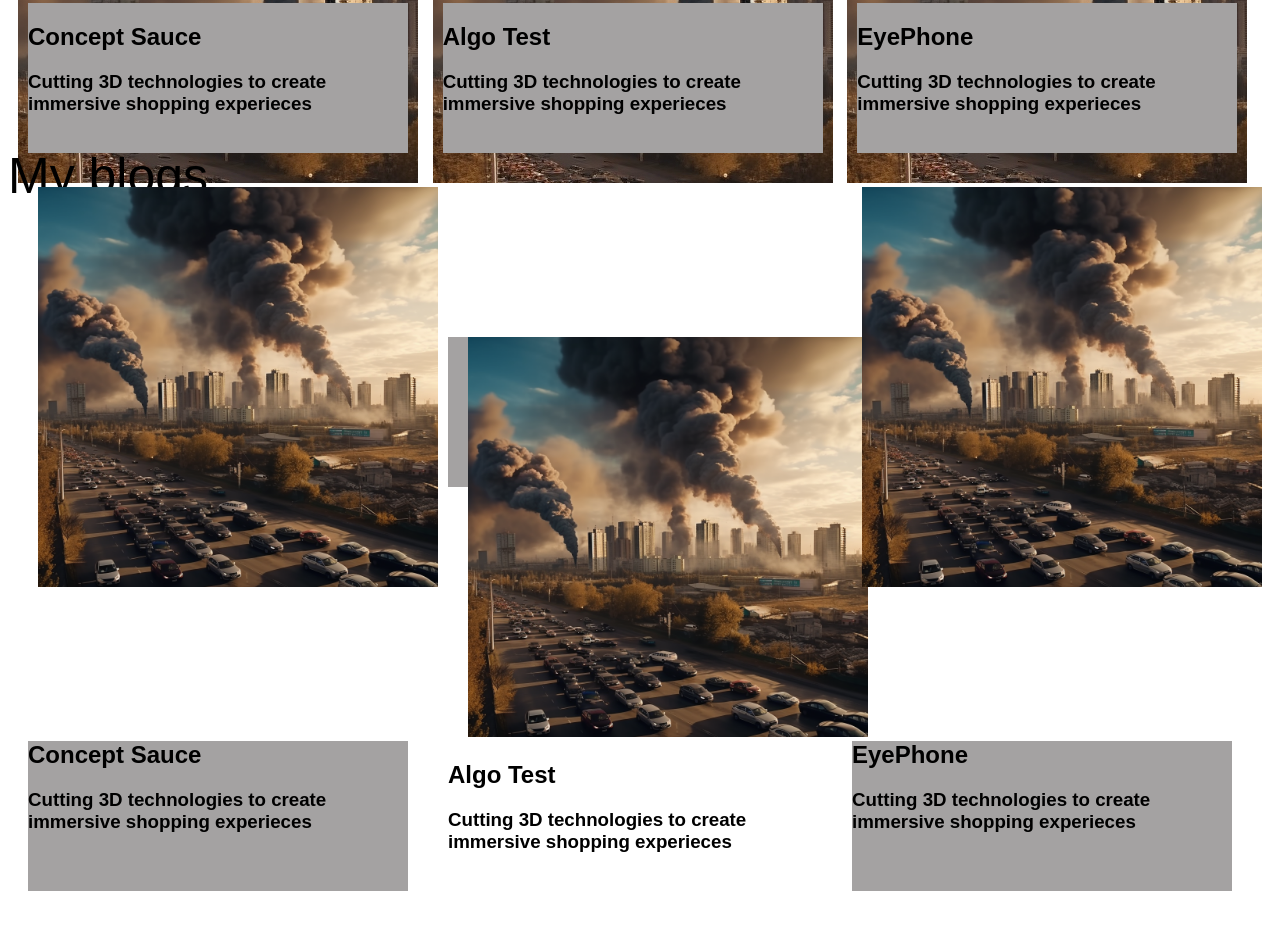
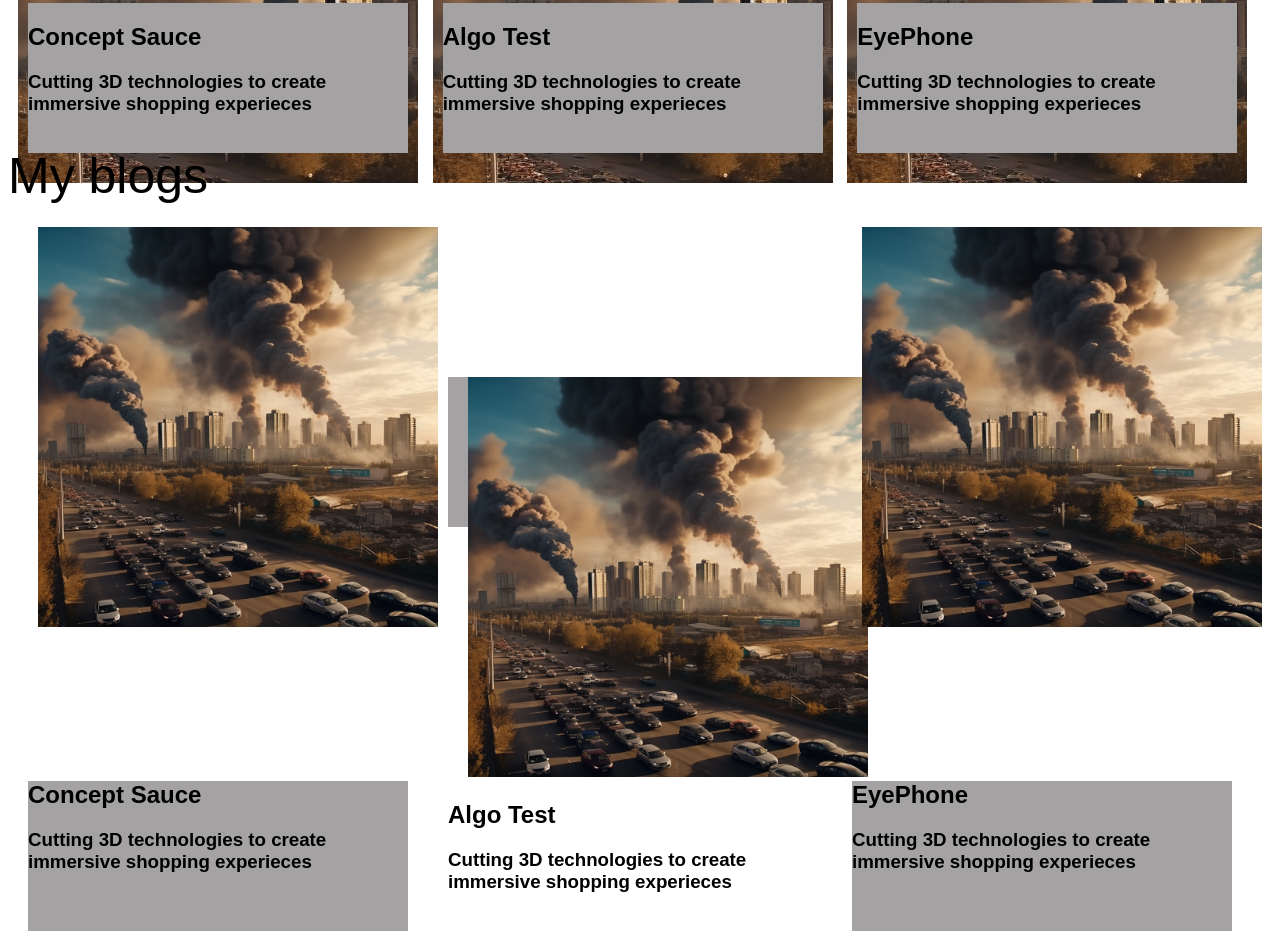
Before and after one commit to Ronald-hub-web/Simple-Portfolio, a plain HTML site: page index3.html in a window 1280 px wide. Shown: the part 2371-3305 px from the top of the page. Drawn offline with Linux system fonts and the light colour scheme.

Commit message:
Added some changes

```diff
--- a/index3.html
+++ b/index3.html
@@ -115,7 +115,7 @@
       <header class="prot2-name">My blogs</header>
     </div>
 
-    <div class="page3-cont2">
+    <div class="page4-cont2">
 
       <div class="pict4-info">
         <div>
--- a/style.css
+++ b/style.css
@@ -110,9 +110,6 @@
   }
 
 
-
-
-
   /* =============================== Page TWO ===============*/
 
   .Page2-container {
@@ -126,6 +123,7 @@
     grid-template-columns: 1fr 2fr;
 
   }
+
 
   .page2-pic {
     display: inline-block;
@@ -293,7 +291,7 @@
   }
 
   .page4-cont2 {
-    margin-top: 20px;
+    margin-top: 60px;
     margin-left: 10px;
     margin-right: 10px;
     display: grid;
```
